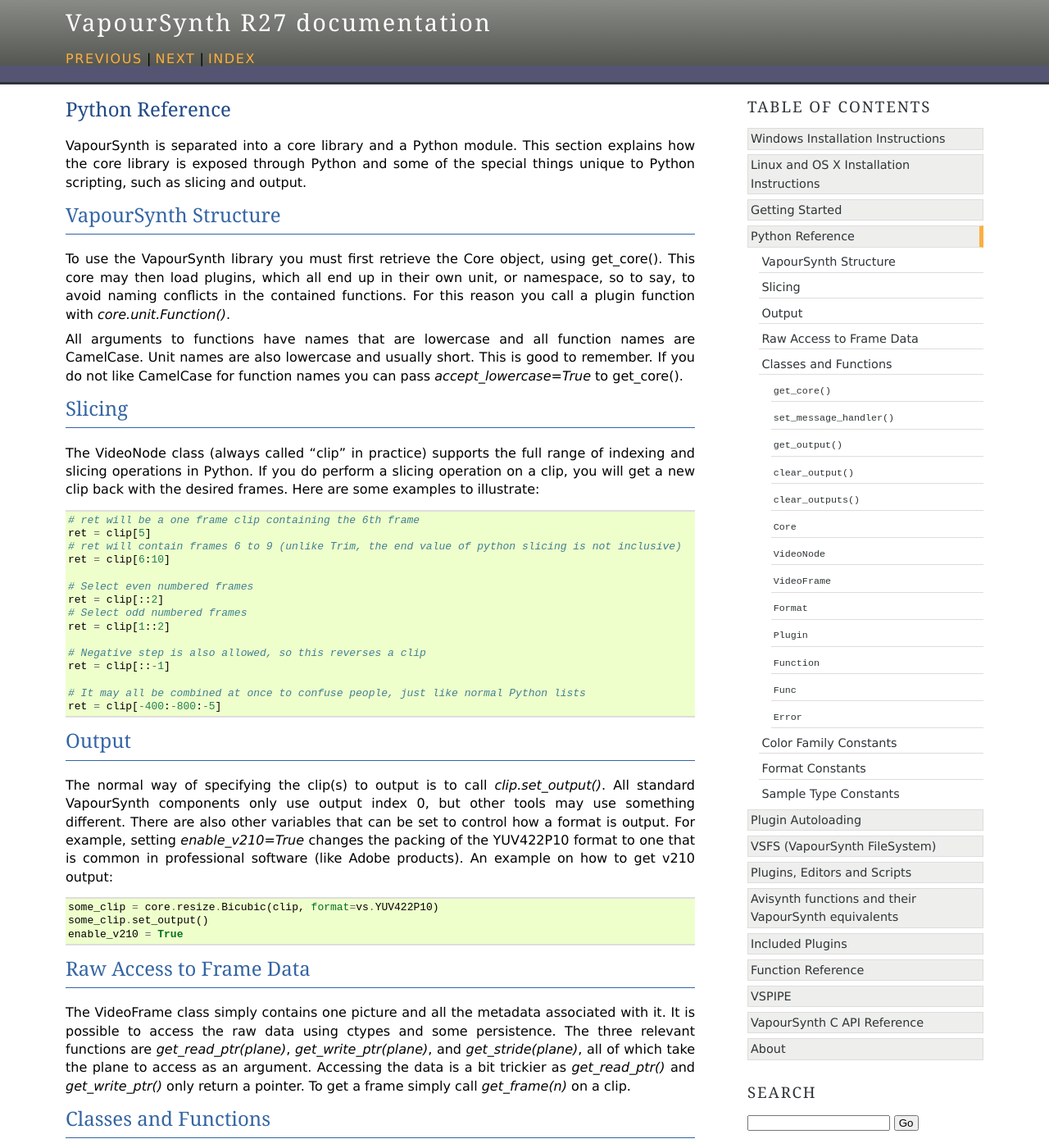
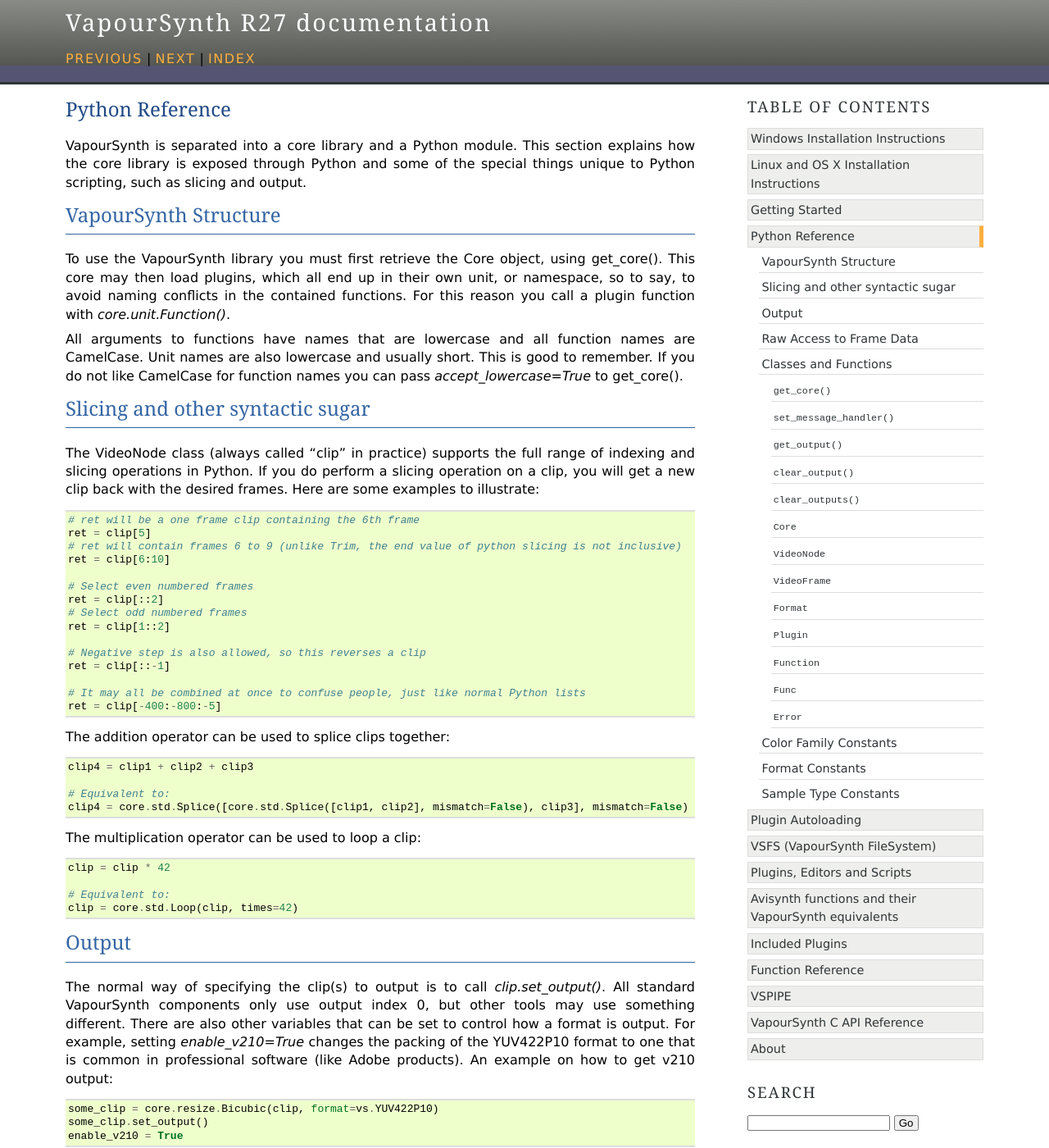
Before and after one commit to vapoursynth/vapoursynth, a Sphinx documentation site: the page built from doc/pythonreference.rst, in a window 1280 px wide and 1400 px high. Shown: the whole window at 82% size. Built offline with Sphinx 7.4.7, drawn with Linux system fonts in a browser that asks for light colours; formulas are drawn with MathJax 3.

Commit message:
doc: Mention the Pythonic ways to invoke some filters

```diff
--- a/doc/functions/loop.rst
+++ b/doc/functions/loop.rst
@@ -7,3 +7,5 @@
    Returns a clip with the frames repeated over and over again. If *times* is
    less than 1 the clip will be repeated until the maximum clip length is
    reached, otherwise it will be repeated *times* times.
+
+   In Python, std.Loop can also be invoked :ref:`using the multiplication operator <pythonreference>`.
--- a/doc/functions/reverse.rst
+++ b/doc/functions/reverse.rst
@@ -6,3 +6,5 @@
 
    Returns a clip with the frame order reversed. For example, a clip with 3
    frames would have the frame order 2, 1, 0.
+
+   In Python, std.Reverse can also be invoked by :ref:`slicing a clip <pythonreference>`.
--- a/doc/functions/selectevery.rst
+++ b/doc/functions/selectevery.rst
@@ -24,3 +24,5 @@
    Duplicate every fourth frame::
 
       SelectEvery(clip=clip, cycle=4, offsets=[0, 1, 2, 3, 3])
+
+   In Python, std.SelectEvery can also be invoked by :ref:`slicing a clip <pythonreference>`.
--- a/doc/functions/splice.rst
+++ b/doc/functions/splice.rst
@@ -8,3 +8,5 @@
 
    Splicing clips with different formats or dimensions is
    considered an error unless *mismatch* is true.
+
+   In Python, std.Splice can also be invoked :ref:`using the addition operator <pythonreference>`.
--- a/doc/functions/trim.rst
+++ b/doc/functions/trim.rst
@@ -13,3 +13,5 @@
    Specifying both *last* and *length* is considered to be an error.
    Likewise is calling Trim in a way that returns no frames, as 0 frame clips are
    not allowed in VapourSynth.
+
+   In Python, std.Trim can also be invoked by :ref:`slicing a clip <pythonreference>`.
--- a/doc/pythonreference.rst
+++ b/doc/pythonreference.rst
@@ -19,8 +21,8 @@
 remember. If you do not like CamelCase for function names you can pass
 *accept_lowercase=True* to get_core().
 
-Slicing
-#######
+Slicing and other syntactic sugar
+#################################
 
 The VideoNode class (always called "clip" in practice) supports the full
 range of indexing and slicing operations in Python. If you do perform a slicing
@@ -42,6 +44,20 @@
 
    # It may all be combined at once to confuse people, just like normal Python lists
    ret = clip[-400:-800:-5]
+
+The addition operator can be used to splice clips together::
+
+   clip4 = clip1 + clip2 + clip3
+
+   # Equivalent to:
+   clip4 = core.std.Splice([core.std.Splice([clip1, clip2], mismatch=False), clip3], mismatch=False)
+
+The multiplication operator can be used to loop a clip::
+
+   clip = clip * 42
+
+   # Equivalent to:
+   clip = core.std.Loop(clip, times=42)
 
 Output
 ######
```
Also changed, not shown: other parts of doc/pythonreference.rst (+2 -0 lines).
